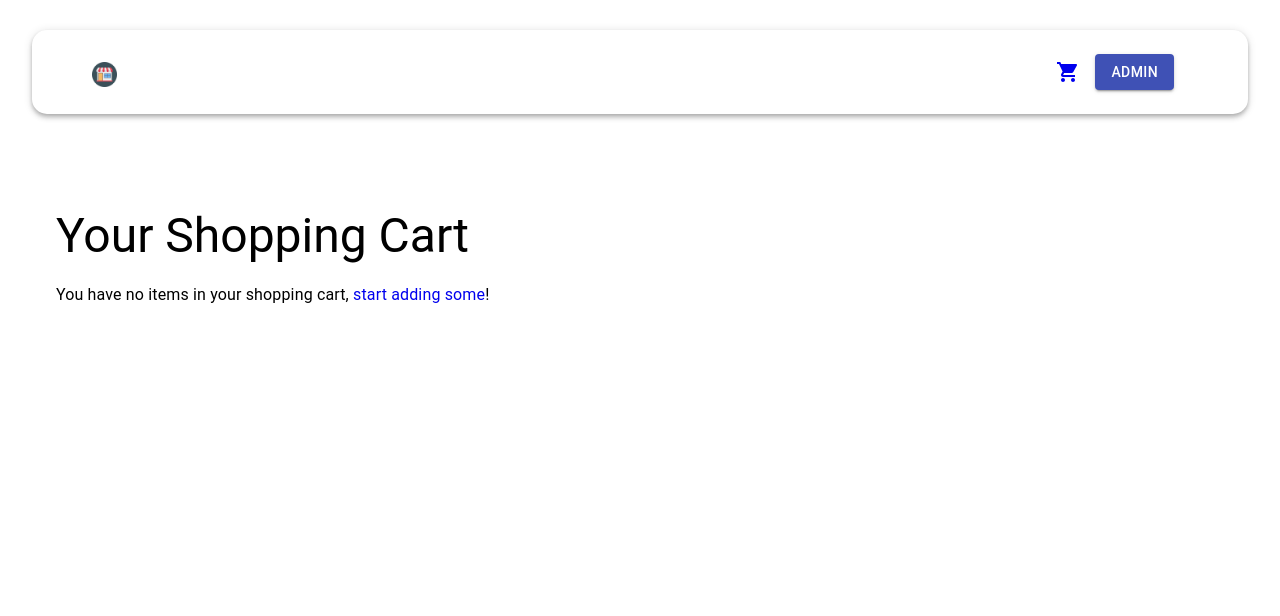
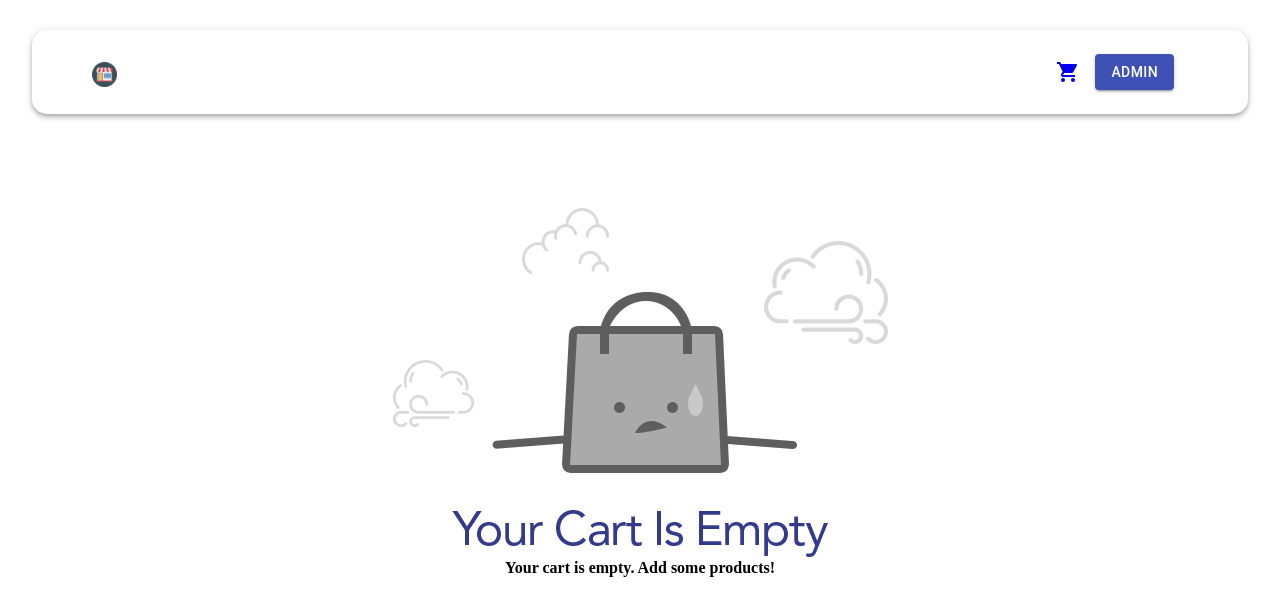
Before and after one commit to HristijanGjorgjioski/E-commerce, a React (Create React App) app in the folder client/: page /cart in a window 1280 px wide. Shown: the top 616 px of the page. Built offline with nearby package versions, Linux system fonts and the light colour scheme.

Commit message:
Changed UI when cart is empty

```diff
--- a/client/src/components/User/Cart/Cart.jsx
+++ b/client/src/components/User/Cart/Cart.jsx
@@ -6,6 +6,8 @@ import { Button, Container, Grid, Typography } from '@material-ui/core';
 import CartItem from './CartItem/CartItem'
 import useStyles from './styles'
 import { emptyCart } from '../../../actions/cart';
+import NoProducts from '../../Admin/Products/Product/NoProducts/NoProducts';
+import emptyCartImg from '../../../assets/empty-cart.png'
 
 const Cart = () => {
     const classes = useStyles()
@@ -14,9 +16,7 @@ const Cart = () => {
     const totalPrice = cart.reduce((acc, curr) => acc + curr.price*curr.qty, 0)
 
     const renderEmptyCart = () => (
-      <Typography variant="subtitle1">You have no items in your shopping cart,
-        <Link className={classes.link} to="/"> start adding some</Link>!
-      </Typography>
+      <NoProducts imgSrc={emptyCartImg} description={`Your cart is empty. Add some products!`} />
     );
 
     const renderCart = () => (
@@ -41,7 +41,6 @@ const Cart = () => {
     return (
       <Container>
         <div className={classes.toolbar} />
-        <Typography className={classes.title} variant="h3" gutterBottom>Your Shopping Cart</Typography>
         { !cart.length ? renderEmptyCart() : renderCart() }
       </Container>
     );
```
Also changed, not shown: client/src/assets/empty-cart.png (added).
